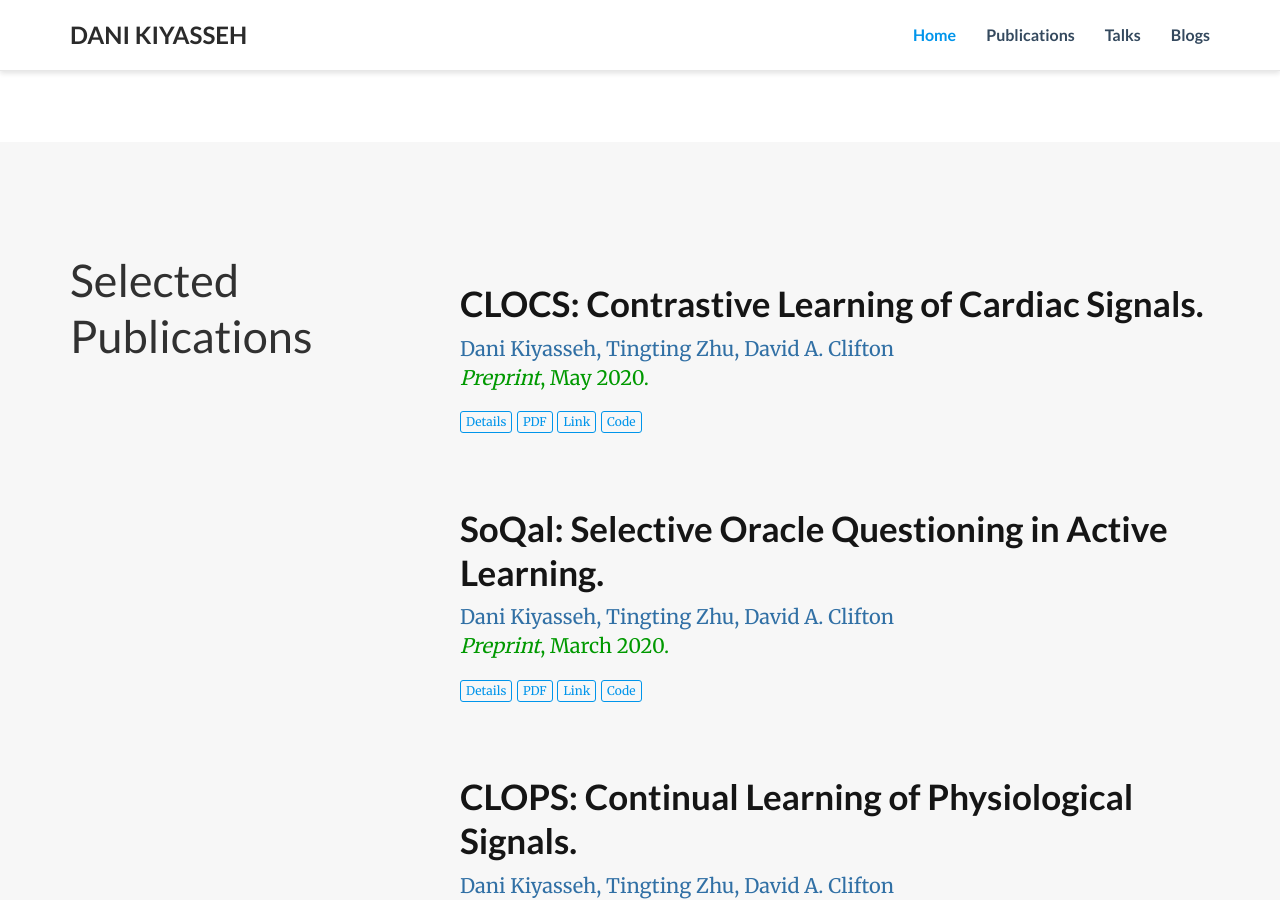
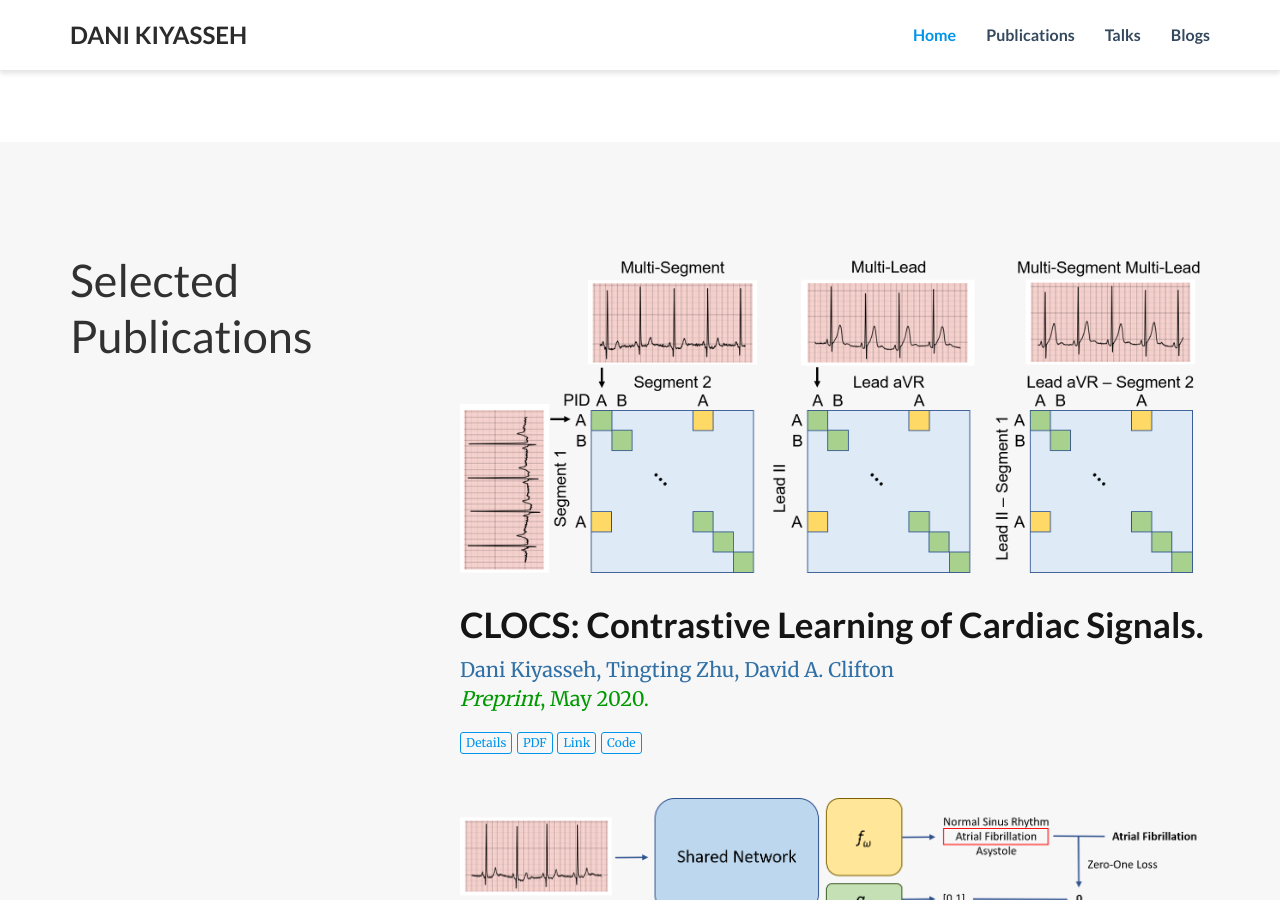
Before and after one commit to danikiyasseh/danikiyasseh.github.io, a Jekyll site: the page index.html, which Jekyll copies as it is, in a window 1280 px wide and 900 px high, scrolled down 839 px. Built offline with Jekyll 4.4.1, drawn with Linux system fonts in a browser that asks for light colours; nearby versions of some CDN libraries; a style sheet for code colours, icons or effects is not loaded.

Commit message:
Added paper images

```diff
--- a/index.html
+++ b/index.html
@@ -202,12 +202,12 @@ title: Dani Kiyasseh
  <div class="pub-list-item" itemscope itemtype="http://schema.org/CreativeWork">
   <div class="row">
 
-<!--     <div class="col-md-12">
+    <div class="col-md-12">
       <a href="">
-        <img src="https://danikiyasseh.github.io/publications/images/rbme_pipeline.png" class="pub-banner"
+        <img src="https://danikiyasseh.github.io/publications/imgs/CLOCS_summary_figure.png" class="pub-banner"
              itemprop="image">
       </a>
-    </div> -->
+    </div>
 
     <div class="col-md-12">
       <h3 class="article-title" itemprop="name">
@@ -252,12 +252,12 @@ title: Dani Kiyasseh
 	  <div class="pub-list-item" itemscope itemtype="http://schema.org/CreativeWork">
   <div class="row">
 
-<!--     <div class="col-md-12">
+    <div class="col-md-12">
       <a href="">
-        <img src="https://danikiyasseh.github.io/publications/images/rbme_pipeline.png" class="pub-banner"
+        <img src="https://danikiyasseh.github.io/publications/imgs/SoQal_summary_figure.png" class="pub-banner"
              itemprop="image">
       </a>
-    </div> -->
+    </div>
 
     <div class="col-md-12">
       <h3 class="article-title" itemprop="name">
@@ -302,12 +302,12 @@ title: Dani Kiyasseh
 	 <div class="pub-list-item" itemscope itemtype="http://schema.org/CreativeWork">
   <div class="row">
 
-<!--     <div class="col-md-12">
+    <div class="col-md-12">
       <a href="">
-        <img src="https://danikiyasseh.github.io/publications/images/rbme_pipeline.png" class="pub-banner"
+        <img src="https://danikiyasseh.github.io/publications/imgs/CLOPS_summary_figure.png" class="pub-banner"
              itemprop="image">
       </a>
-    </div> -->
+    </div>
 
     <div class="col-md-12">
       <h3 class="article-title" itemprop="name">
@@ -352,12 +352,12 @@ title: Dani Kiyasseh
 	 <div class="pub-list-item" itemscope itemtype="http://schema.org/CreativeWork">
   <div class="row">
 
-<!--     <div class="col-md-12">
+    <div class="col-md-12">
       <a href="">
-        <img src="https://danikiyasseh.github.io/publications/images/rbme_pipeline.png" class="pub-banner"
+        <img src="https://danikiyasseh.github.io/publications/imgs/ALPS_summary_figure.png" class="pub-banner"
              itemprop="image">
       </a>
-    </div> -->
+    </div>
 
     <div class="col-md-12">
       <h3 class="article-title" itemprop="name">
@@ -448,12 +448,12 @@ title: Dani Kiyasseh
         <div class="pub-list-item" itemscope itemtype="http://schema.org/CreativeWork">
   <div class="row">
 
-<!--     <div class="col-md-12">
+    <div class="col-md-12">
       <a href="">
-        <img src="https://danikiyasseh.github.io/publications/images/rbme_pipeline.png" class="pub-banner"
+        <img src="https://danikiyasseh.github.io/publications/imgs/RBME_summary_figure.png" class="pub-banner"
              itemprop="image">
       </a>
-    </div> -->
+    </div>
 
     <div class="col-md-12">
       <h3 class="article-title" itemprop="name">
```
